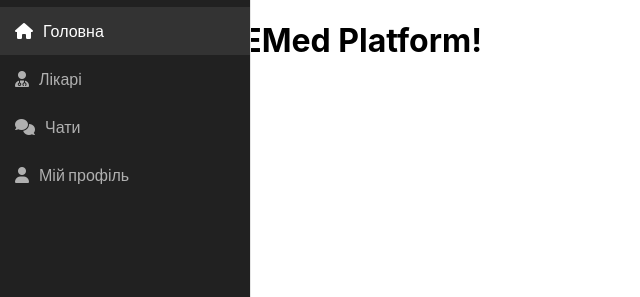
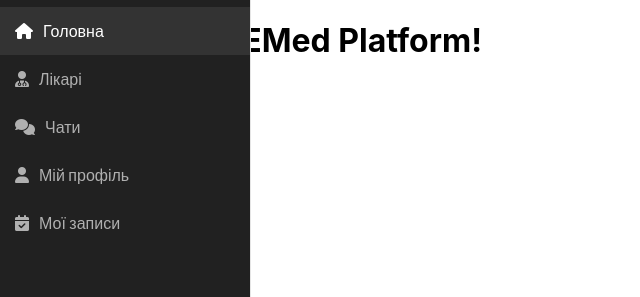
Before and after one commit to SupCS/emedfront, a React (Vite) app: page / in a window 1280 px wide. Shown: the top 297 px of the page, without its empty margins (0-640 px from the left). Built offline with nearby package versions, Linux system fonts and the light colour scheme; no server answers; sample sign-in values are in the browser's storage.

Commit message:
My appointments to sidebar

```diff
--- a/src/components/Sidebar/Sidebar.jsx
+++ b/src/components/Sidebar/Sidebar.jsx
@@ -116,6 +116,17 @@ const Sidebar = () => {
             <span className={styles.navText}>Мій профіль</span>
           </li>
         )}
+        {currentUser && (
+          <li>
+            <NavLink
+              to="/appointments"
+              className={({ isActive }) => (isActive ? styles.active : "")}
+            >
+              <i className="fa fa-calendar-check"></i>
+              <span className={styles.navText}>Мої записи</span>
+            </NavLink>
+          </li>
+        )}
       </ul>
       <ul className={styles.logout}>
         <li>
```
